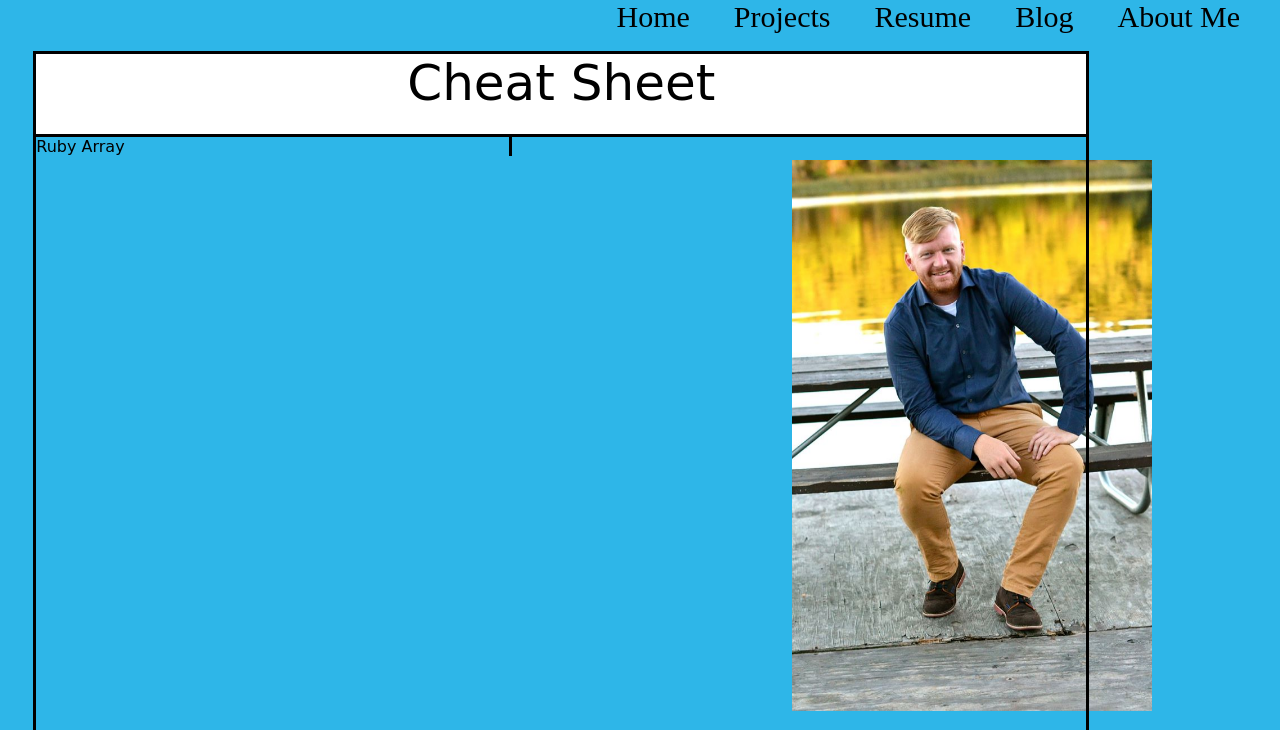
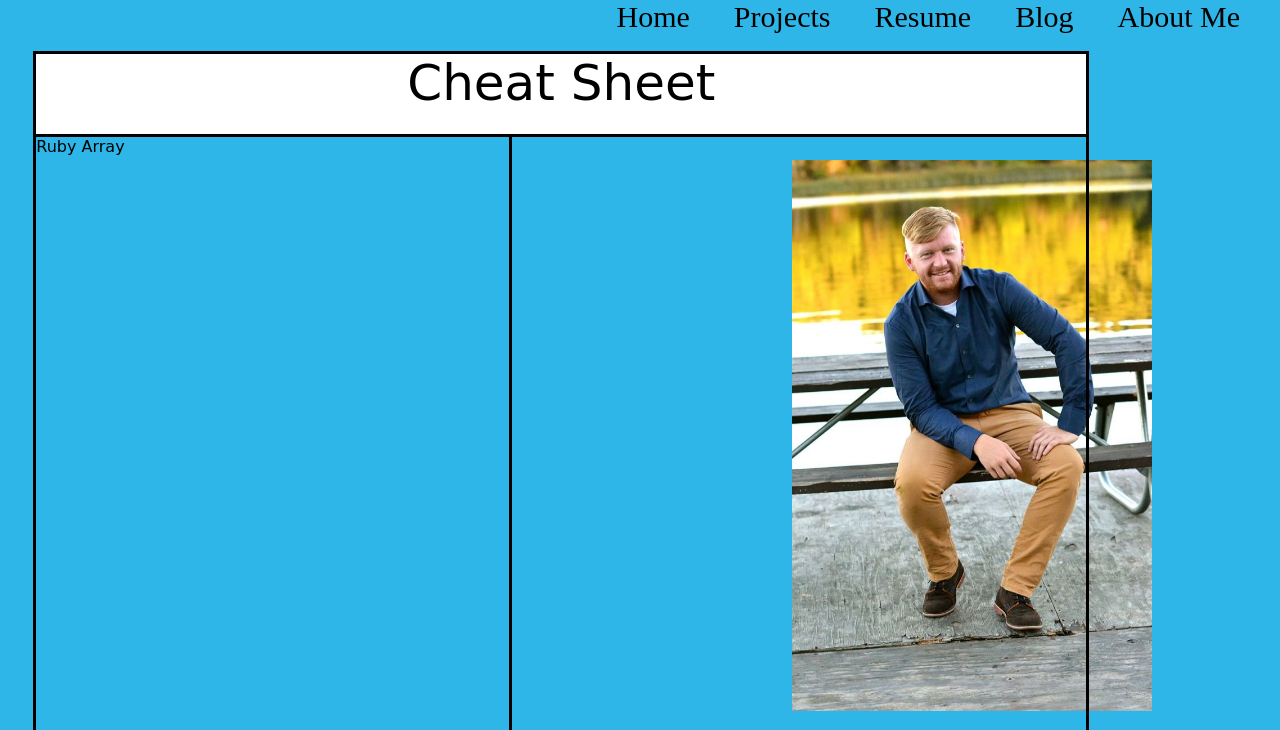
Before and after one commit to KyleRombach/KyleRombach.github.io, a plain HTML site: page projects/cheat-sheet.html in a window 1280 px wide. Shown: the top 730 px of the page. Drawn offline with Linux system fonts and the light colour scheme.

Commit message:
Edit cheat sheet css

```diff
--- a/stylesheets/cheat_sheet.css
+++ b/stylesheets/cheat_sheet.css
@@ -20,11 +20,13 @@
   float: left;
   border-right-style: solid;
   width: 45%;
+  height: 100%;
 }
 
 #right {
   position: relative;
   float: right;
-  border-right-style: solid;
+  border-right-left: solid;
   width: 45%;
+  height: 100%;
 }
```
